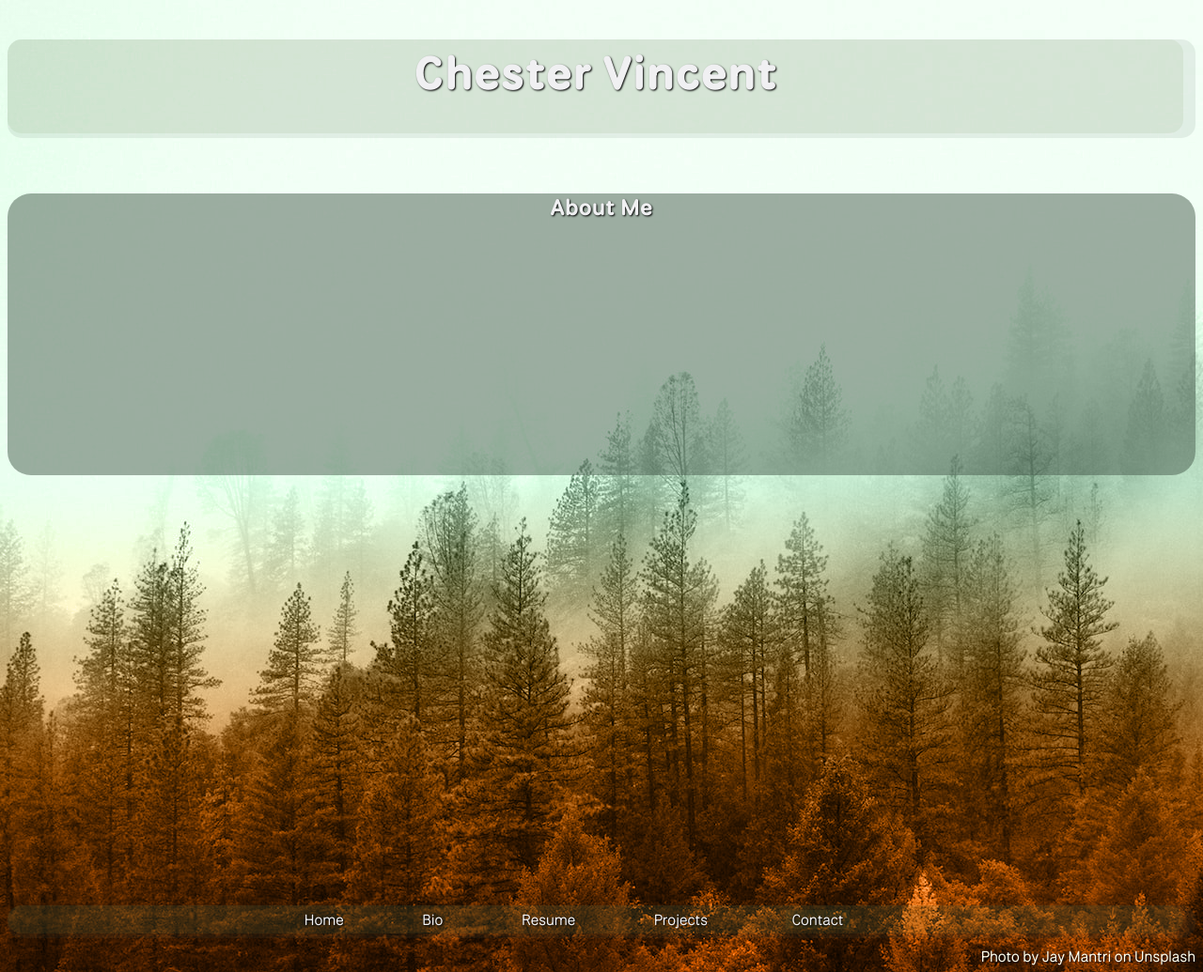
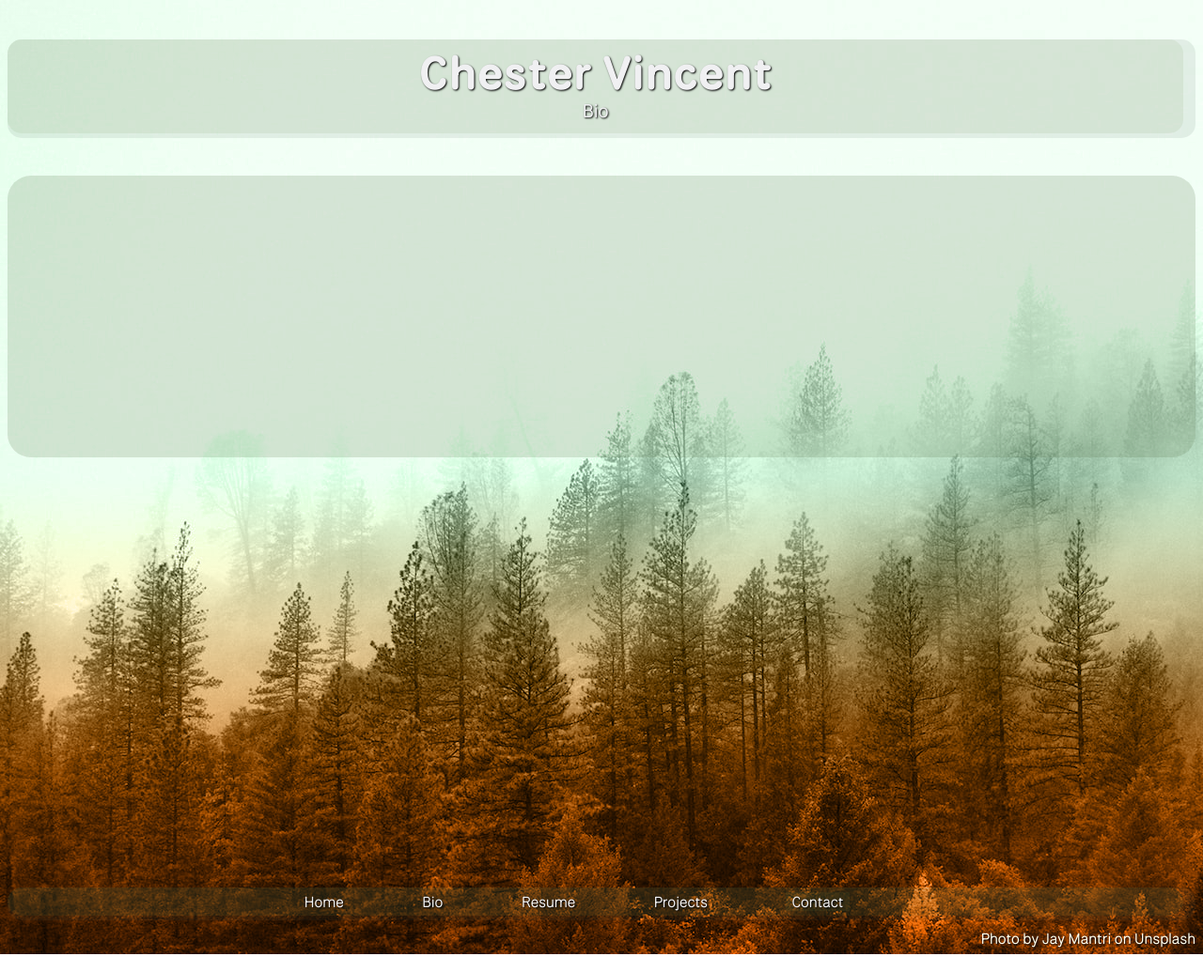
Before and after one commit to Chetv17/portfolio, a plain HTML site: page page2.html in a window 1280 px wide. Shown: the whole page at 94% size. Drawn offline with nearby package versions, Linux system fonts and the light colour scheme.

Commit message:
style adjustments to make 3 pages match

```diff
--- a/page2.html
+++ b/page2.html
@@ -19,6 +19,7 @@
         <div class='headerbg'>
           <div id='headerClick' class='headerfg'>
             <h1>Chester Vincent</h1>
+            <h2>Bio</h2>
 
 
          </div>
@@ -27,7 +28,7 @@
 
       <div class='bio'>
         <div class='biobg'>
-          <h2>About Me</h2>
+
           <div class='biofg'>
             <p class='bio_text'> Lorem ipsum dolor sit amet, consectetur adipiscing elit. Praesent sapien nisl, placerat non laoreet accumsan, porttitor sollicitudin urna. Aenean dictum semper hendrerit. Pellentesque aliquam dui vitae mi ullamcorper pulvinar. Donec fermentum mi in aliquam finibus. Donec accumsan volutpat ipsum in condimentum. Nunc sit amet malesuada sem, eget scelerisque lorem. Ut eget nibh eu tortor suscipit finibus. Duis metus risus, tempor ac fringilla vel, molestie eget dolor. Suspendisse ut maximus purus. Interdum et malesuada fames ac ante ipsum primis in faucibus.
             <br>
--- a/page2app.js
+++ b/page2app.js
@@ -72,6 +72,12 @@ $('.headerfg').hover(function() {
       $('.headerbg').css('background-color', 'rgb(73, 93, 78, .1)')
     });
 
+$('.biofg').hover(function() {
+      $('.biobg').css('background-color', 'rgb(225, 225, 225, .1)');
+    }, function() {
+        $('.biobg').css('background-color', 'rgb(73, 93, 78, .1)')
+    });
+
 $('.footerfg').hover(function() {
       $('.footerbg').css('background-color', 'rgb(225, 225, 225, .1)');
     }, function() {
--- a/page2style.css
+++ b/page2style.css
@@ -28,16 +28,19 @@ main {
 /* HEADER SECTION OF PAGE */
 
 h1 {
+  font-size: 50px;
+  text-shadow: 1px 1px 2px #000000;
   text-align: center;
-  font-size: 50px;
   padding-top: 5px;
-  font-weight: 900;
+  margin-bottom: 0;
 }
 
 h2 {
+  font-size: 20px;
+  text-shadow: 1px 1px 2px #000000;
+  font-weight: normal;
   text-align: center;
-  color: #f0f0f2;
-  text-shadow: 1px 1px 2px #000000;
+  margin-top: 0;
 }
 
 a {
@@ -74,20 +77,23 @@ a:hover {
 
   .biobg {
 
-    background: rgb(73, 93, 78, .5);
+    background: rgb(73, 93, 78, .1);
     width: 100%;
     height: 300px;
     border-radius: 25px;
   }
 
   .biofg {
+   background: rgb(107,140,73,.1);
    width: 100%;
-   height: 200px;
+   height: 300px;
+   border-radius: 25px;
    z-index: +1;
  }
 
  .bio_text {
    text-align: center;
+   padding: 20px;
    color: #f0f0f2;
    text-shadow: 1px 1px 2px #000000;
 
--- a/page3style.css
+++ b/page3style.css
@@ -197,7 +197,7 @@ padding-right: 80px;
 
 
 .footer {
-margin-top: 30px;
+margin-top: 71px;
 margin-bottom: 10px;
 }
 
```
